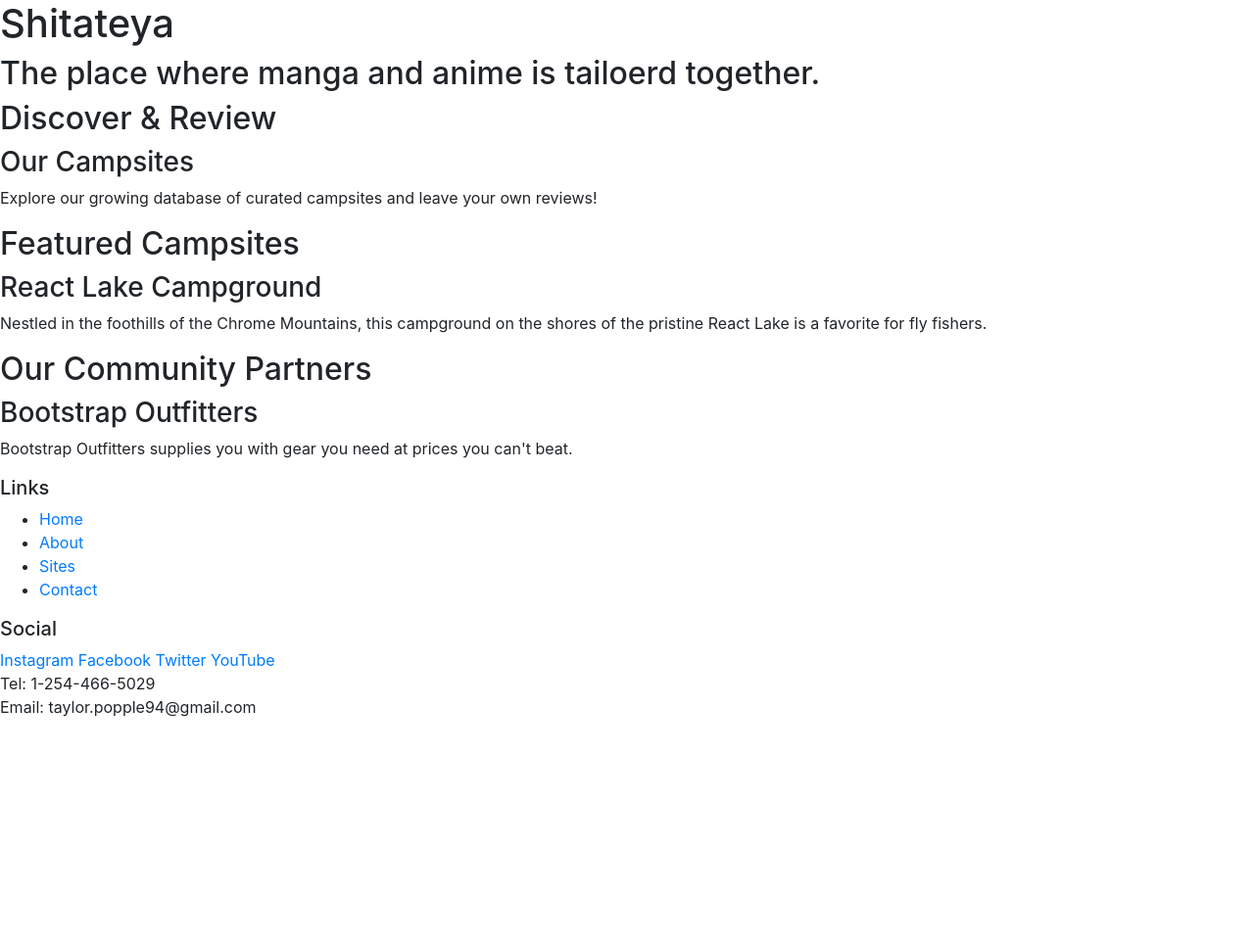
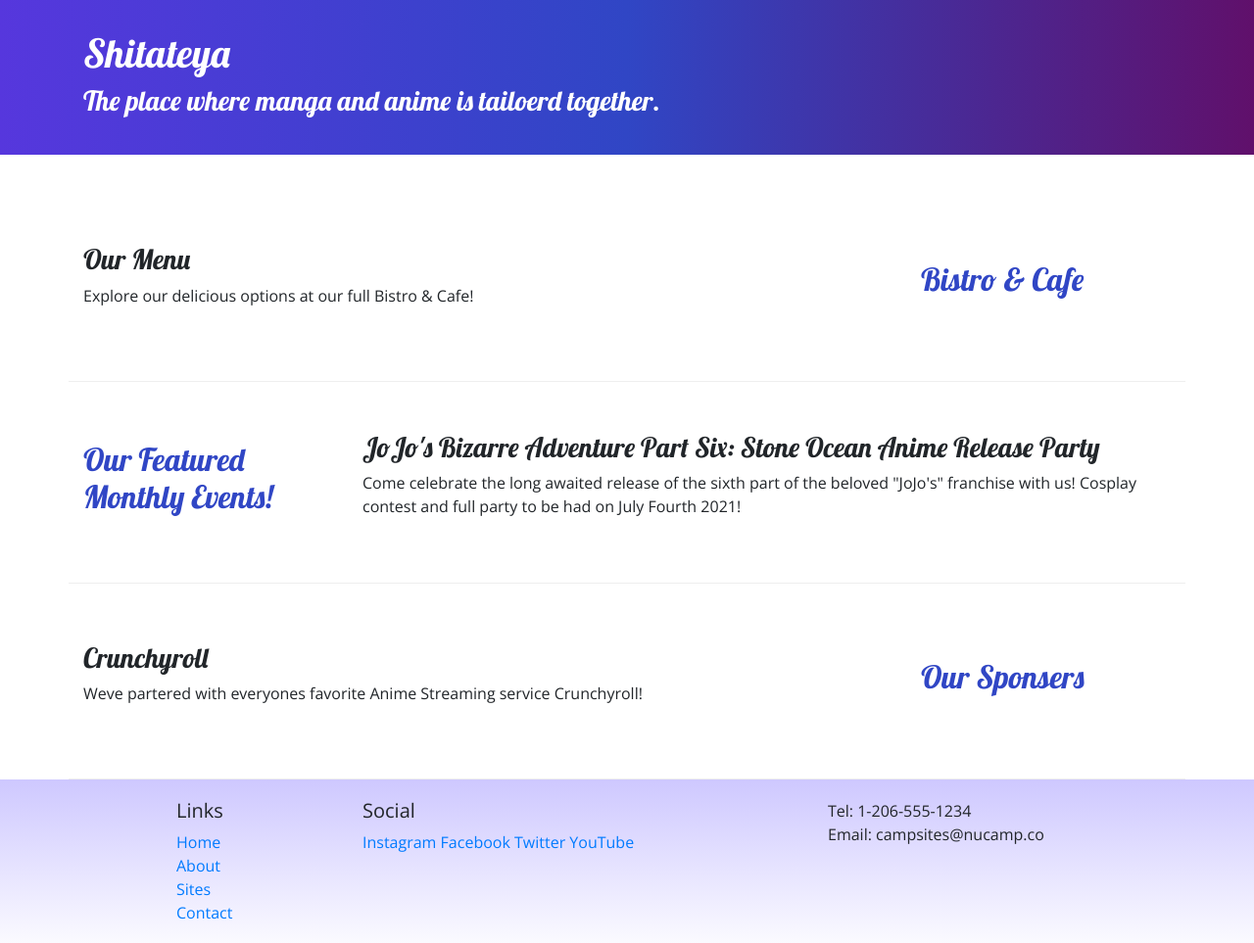
Before and after one commit to Popple94/Portfilio, a website: page index.html in a window 1280 px wide. Shown: the whole page at 98% size. Before the commit the page ends 800 px from the top, so only its background shows below. Drawn offline with nearby package versions, Linux system fonts and the light colour scheme.

Commit message:
set up index

```diff
--- /dev/null
+++ b/css/styles.css
@@ -0,0 +1,32 @@
+body {
+    font-family: "Open Sans", sans-serif;
+}
+
+h1, h2, h3 {
+    font-family: "Lobster", cursive;
+}
+
+h2 {
+    color: #3046C5;
+}
+
+header h2 {
+    color: #CEC8FF;
+}
+
+footer {
+    background-image: linear-gradient(#CEC8FF, white);
+    padding: 20px 0;
+}
+
+.jumbotron {
+    padding: 30px;
+    background-image: linear-gradient(to right, #5637DD, #3046C5, #60106B);
+    color: white;
+}
+
+.row-content {
+    padding: 50px 0;
+    border-bottom: 1px ridge;
+    min-height: 200px;
+}
--- a/index.html
+++ b/index.html
@@ -5,57 +5,80 @@
         <meta name="viewport" content="width=device-width, initial-scale=1"/>
 
         <link rel="stylesheet" href="node_modules/bootstrap/dist/css/bootstrap.min.css" />
-
+        <link rel="stylesheet" href="https://fonts.googleapis.com/css?family=Lobster|Open+Sans" />
+        <link rel="stylesheet" href="css/styles.css" />
 
         <title>Shitateya: Manga and Anime Cafe</title>
     </head>
 
     <body>
-        <header>
-            <div>
+        <header class="jumbotron jumbotron-fluid">
+            <div class="container">
+                <div class="row">
+                    <div class="col">
                         <h1>Shitateya</h1>
-                <h2>The place where manga and anime is tailoerd together.</h2>
+                        <h3>The place where manga and anime is tailoerd together.</h3>
+                    </div>
+                </div>
             </div>
         </header>
 
-        <div>
-            <h2>Discover & Review</h2>
-            <h3>Our Campsites</h3>
-            <p>Explore our growing database of curated campsites and leave your own reviews!</p>
+        <div class="container">
+            <div class="row row-content align-items-center">
+                <div class="col-sm-4 order-sm-last col-md-3">
+                    <h2>Bistro & Cafe</h2>
+                </div>
+                <div class="col">
+                    <h3>Our Menu</h3>
+                    <p>Explore our delicious options at our full Bistro & Cafe!</p>
+                </div>
             </div>
 
-        <div>
-            <h2>Featured Campsites</h2>
-            <h3>React Lake Campground</h3>
-            <p>Nestled in the foothills of the Chrome Mountains, this campground on the shores of the pristine React Lake is a favorite for fly fishers.</p>
+            <div class="row row-content align-items-center">
+                <div class="col-sm-4 col-md-3">
+                    <h2>Our Featured Monthly Events!</h2>
+                </div>
+                <div class="col">
+                    <h3>JoJo's Bizarre Adventure Part Six: Stone Ocean Anime Release Party</h3>
+                    <p>Come celebrate the long awaited release of the sixth part of the beloved "JoJo's" franchise with us! Cosplay contest and full party to be had on July Fourth 2021!</p>
+                   </div>
             </div>
 
-        <div>
-            <h2>Our Community Partners</h2>
-            <h3>Bootstrap Outfitters</h3>
-            <p>Bootstrap Outfitters supplies you with gear you need at prices you can't beat.</p>
+            <div class="row row-content align-items-center">
+                <div class="col-sm-4 order-sm-last col-md-3">
+                    <h2>Our Sponsers</h2>
+                </div>
+                <div class="col">
+                    <h3>Crunchyroll</h3>
+                    <p>Weve partered with everyones favorite Anime Streaming service Crunchyroll!</p>
+                </div>
+            </div>
         </div>
 
         <footer>
-            <div>
+            <div class="container">
+                <div class="row">
+                    <div class="col-4 col-sm-2 offset-1">
                         <h5>Links</h5>
-                <ul>
+                        <ul class="list-unstyled">
                             <li><a href="#">Home</a></li>
-                    <li><a href="#">About</a></li>
+                            <li><a href="aboutus.html">About</a></li>
                             <li><a href="#">Sites</a></li>
                             <li><a href="#">Contact</a></li>
                         </ul>
                     </div>
-            <div>
+                    <div class="col-6 col-sm-5">
                         <h5>Social</h5>
                         <a href="http://instagram.com/">Instagram</a>
                         <a href="http://facebook.com/">Facebook</a>
                         <a href="http://twitter.com/">Twitter</a>
                         <a href="http://youtube.com/">YouTube</a>
                     </div>
-            <div>
-                Tel: 1-254-466-5029<br />
-                Email: taylor.popple94@gmail.com
+                    <div class="col-sm-4">
+                        Tel: 1-206-555-1234<br />
+                        Email: campsites@nucamp.co
+                    </div>
+               </div>
             </div>
         </footer>
         <script src="node_modules/jquery/dist/jquery.slim.min.js"></script>
```
Also changed, not shown: aboutus.html (added, +84 -0 lines). Lines whose indentation alone changed are shown as unchanged.
